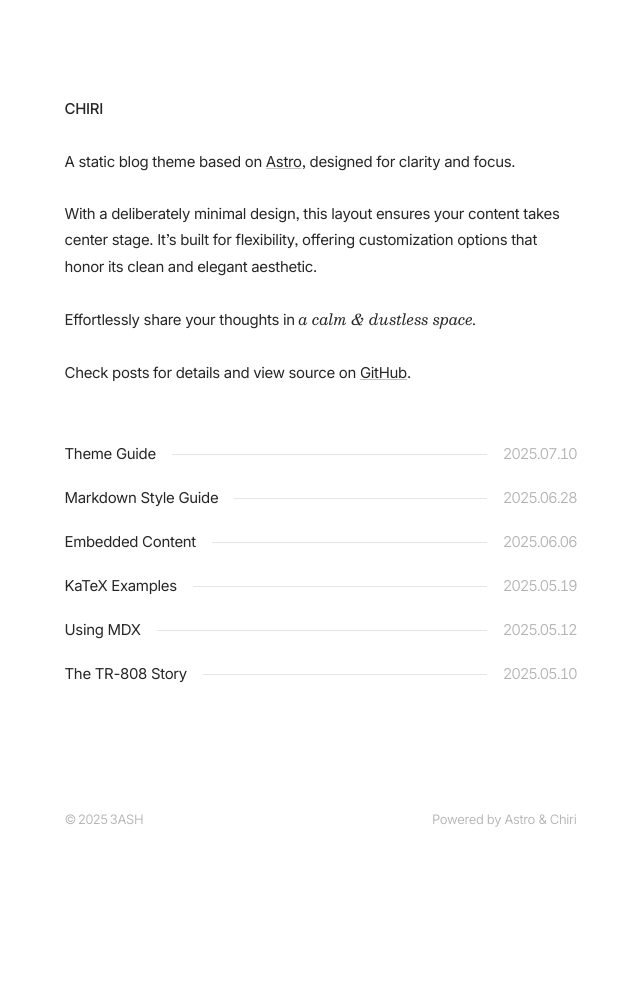
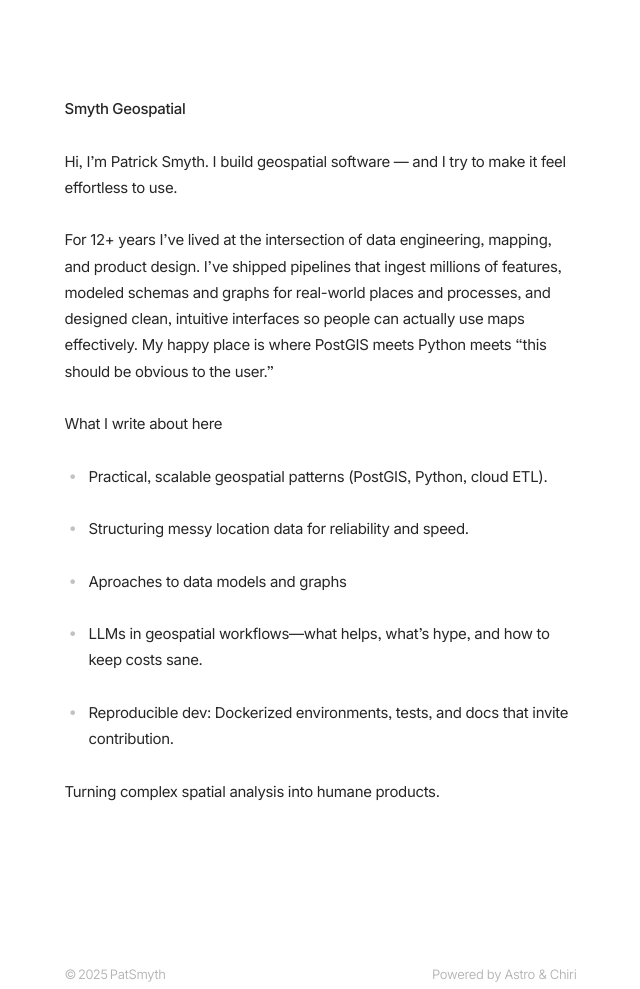
Before and after one commit to psmyth2/personal-site, an Astro site: page / in a window 1280 px wide. Shown: the whole page, without its empty margins (312-952 px from the left). Before the commit the page ends 855 px from the top, so only its background shows below. Built offline with nearby package versions, Linux system fonts and the light colour scheme; Astro itself is replaced by a stand-in of ours; some packages are replaced by stand-ins of ours.

Commit message:
initial commit

```diff
--- a/src/config.ts
+++ b/src/config.ts
@@ -3,10 +3,10 @@ import type { ThemeConfig } from './types'
 export const themeConfig: ThemeConfig = {
   // SITE INFO ///////////////////////////////////////////////////////////////////////////////////////////
   site: {
-    website: 'https://astro-chiri.netlify.app/', // Site domain
-    title: 'CHIRI', // Site title
-    author: '3ASH', // Author name
-    description: 'Minimal blog built by Astro', // Site description
+    website: 'https://smythgeospatial.com', // Site domain
+    title: 'Smyth Geospatial', // Site title
+    author: 'PatSmyth', // Author name
+    description: 'Geospatial wanderings', // Site description
     language: 'en-US' // Default language
   },
 
--- a/src/content/about/about.md
+++ b/src/content/about/about.md
@@ -7,10 +7,20 @@ This content will be displayed at the top of the index page.
 You can leave this empty if you don’t want to show any content.
 -->
 
-A static blog theme based on [Astro](https://astro.build), designed for clarity and focus.
+Hi, I’m Patrick Smyth. I build geospatial software — and I try to make it feel effortless to use.
 
-With a deliberately minimal design, this layout ensures your content takes center stage. It's built for flexibility, offering customization options that honor its clean and elegant aesthetic.
+For 12+ years I’ve lived at the intersection of data engineering, mapping, and product design. I’ve shipped pipelines that ingest millions of features, modeled schemas and graphs for real-world places and processes, and designed clean, intuitive interfaces so people can actually use maps effectively. My happy place is where PostGIS meets Python meets “this should be obvious to the user.”
 
-Effortlessly share your thoughts in _a calm & dustless space._
+What I write about here
 
-Check posts for details and view source on [GitHub](https://github.com/the3ash/astro-chiri).
+- Practical, scalable geospatial patterns (PostGIS, Python, cloud ETL).
+
+- Structuring messy location data for reliability and speed.
+
+- Aproaches to data models and graphs
+
+- LLMs in geospatial workflows—what helps, what’s hype, and how to keep costs sane.
+
+- Reproducible dev: Dockerized environments, tests, and docs that invite contribution.
+
+Turning complex spatial analysis into humane products.
--- a/src/pages/open-graph/[...route].ts
+++ b/src/pages/open-graph/[...route].ts
@@ -18,12 +18,12 @@ export const { getStaticPaths, GET } = OGImageRoute({
     title: page.title,
     description: themeConfig.site.title,
     logo: {
-      path: 'public/og/og-logo.png',
+      path: 'public/og/smythgeo.png',
       size: [80, 80]
     },
     bgGradient: [[255, 255, 255]],
     bgImage: {
-      path: 'public/og/og-bg.png',
+      path: 'public/og/smythgeo.png',
       fit: 'fill'
     },
     padding: 64,
```
Also changed, not shown: public/og/smythgeo.png (added), src/content/posts/_KaTeX-example.md (renamed from src/content/posts/KaTeX-example.md), src/content/posts/_embedded-content.md (renamed from src/content/posts/embedded-content.md), src/content/posts/_markdown-style-guide.md (renamed from src/content/posts/markdown-style-guide.md), src/content/posts/_the-tr-808-story.md (renamed from src/content/posts/the-tr-808-story.md), src/content/posts/_theme-guide.md (renamed from src/content/posts/theme-guide.md), src/content/posts/_using-mdx.mdx (renamed from src/content/posts/using-mdx.mdx), 3 other files.
